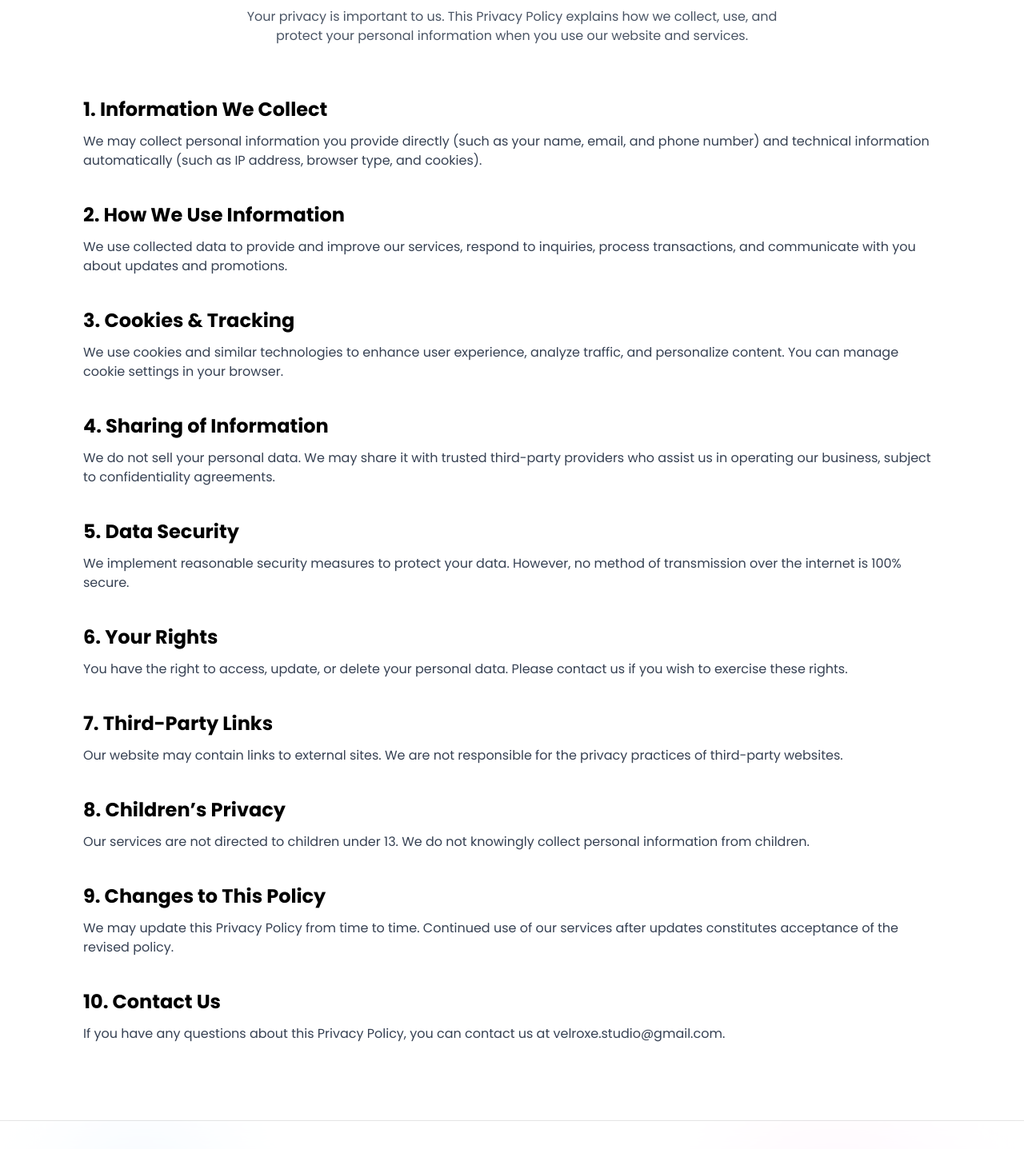
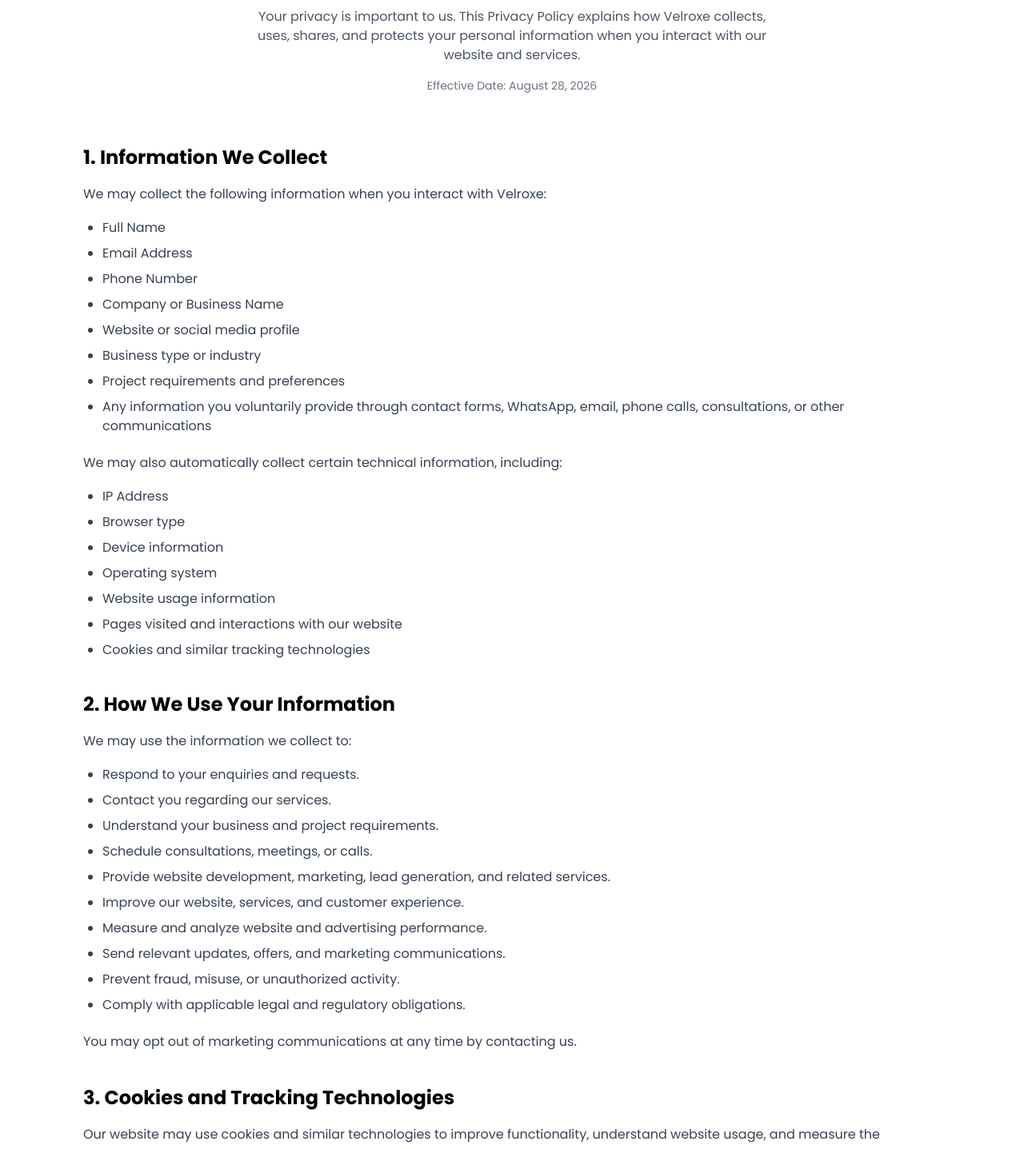
Before and after one commit to Velroxe/Velroxe, a Next.js app: page /privacy-policy in a window 1280 px wide. Shown: the part 215-1652 px from the top of the page at 80% size. Built offline with nearby package versions, Linux system fonts and the light colour scheme.

Commit message:
privacy policy updated

```diff
--- a/src/app/privacy-policy/page.tsx
+++ b/src/app/privacy-policy/page.tsx
@@ -11,10 +11,15 @@
       <h1 className="text-4xl md:text-5xl font-bold mb-4">
         Privacy Policy
       </h1>
+
       <p className="text-gray-600 dark:text-gray-300 max-w-2xl mx-auto">
-        Your privacy is important to us. This Privacy Policy explains how we
-        collect, use, and protect your personal information when you use our
-        website and services.
+        Your privacy is important to us. This Privacy Policy explains how
+        Velroxe collects, uses, shares, and protects your personal information
+        when you interact with our website and services.
+      </p>
+
+      <p className="text-sm text-gray-500 dark:text-gray-400 mt-4">
+        Effective Date: August 28, 2026
       </p>
     </section>
   );
@@ -27,53 +32,160 @@
   const sections = [
     {
       title: "1. Information We Collect",
-      content:
-        "We may collect personal information you provide directly (such as your name, email, and phone number) and technical information automatically (such as IP address, browser type, and cookies).",
+      paragraphs: [
+        "We may collect the following information when you interact with Velroxe:",
+      ],
+      list: [
+        "Full Name",
+        "Email Address",
+        "Phone Number",
+        "Company or Business Name",
+        "Website or social media profile",
+        "Business type or industry",
+        "Project requirements and preferences",
+        "Any information you voluntarily provide through contact forms, WhatsApp, email, phone calls, consultations, or other communications",
+      ],
+      additionalParagraphs: [
+        "We may also automatically collect certain technical information, including:",
+      ],
+      additionalList: [
+        "IP Address",
+        "Browser type",
+        "Device information",
+        "Operating system",
+        "Website usage information",
+        "Pages visited and interactions with our website",
+        "Cookies and similar tracking technologies",
+      ],
     },
+
     {
-      title: "2. How We Use Information",
-      content:
-        "We use collected data to provide and improve our services, respond to inquiries, process transactions, and communicate with you about updates and promotions.",
+      title: "2. How We Use Your Information",
+      paragraphs: [
+        "We may use the information we collect to:",
+      ],
+      list: [
+        "Respond to your enquiries and requests.",
+        "Contact you regarding our services.",
+        "Understand your business and project requirements.",
+        "Schedule consultations, meetings, or calls.",
+        "Provide website development, marketing, lead generation, and related services.",
+        "Improve our website, services, and customer experience.",
+        "Measure and analyze website and advertising performance.",
+        "Send relevant updates, offers, and marketing communications.",
+        "Prevent fraud, misuse, or unauthorized activity.",
+        "Comply with applicable legal and regulatory obligations.",
+      ],
+      additionalParagraphs: [
+        "You may opt out of marketing communications at any time by contacting us.",
+      ],
     },
+
     {
-      title: "3. Cookies & Tracking",
-      content:
-        "We use cookies and similar technologies to enhance user experience, analyze traffic, and personalize content. You can manage cookie settings in your browser.",
+      title: "3. Cookies and Tracking Technologies",
+      paragraphs: [
+        "Our website may use cookies and similar technologies to improve functionality, understand website usage, and measure the effectiveness of our marketing activities.",
+        "Depending on how our website and advertising campaigns are configured, these technologies may include:",
+      ],
+      list: [
+        "Google Analytics",
+        "Google Ads conversion tracking",
+        "Meta Pixel",
+        "Other analytics, advertising, or performance-tracking technologies",
+      ],
+      additionalParagraphs: [
+        "These technologies may help us understand how visitors interact with our website, measure conversions, and improve our advertising campaigns.",
+        "You can manage or disable cookies through your browser settings. Disabling certain cookies may affect some website functionality.",
+      ],
     },
+
     {
-      title: "4. Sharing of Information",
-      content:
-        "We do not sell your personal data. We may share it with trusted third-party providers who assist us in operating our business, subject to confidentiality agreements.",
+      title: "4. Information Sharing",
+      paragraphs: [
+        "We do not sell or rent your personal information.",
+        "We may share information with trusted third parties when reasonably necessary to operate our business and provide our services, including:",
+      ],
+      list: [
+        "Technology and hosting providers",
+        "CRM and customer-management platforms",
+        "Marketing automation platforms",
+        "Analytics providers",
+        "Advertising platforms such as Meta and Google",
+        "Communication and scheduling tools",
+        "Service providers assisting us with business operations",
+      ],
+      additionalParagraphs: [
+        "These third parties may process information on our behalf and are expected to handle personal information in accordance with applicable privacy and security requirements.",
+        "We may also disclose information where required by law, legal process, or to protect our rights, users, or business.",
+      ],
     },
+
     {
       title: "5. Data Security",
-      content:
-        "We implement reasonable security measures to protect your data. However, no method of transmission over the internet is 100% secure.",
+      paragraphs: [
+        "We implement reasonable technical and organizational measures designed to protect your personal information against unauthorized access, misuse, alteration, disclosure, or loss.",
+        "However, no method of transmission over the internet or method of electronic storage is completely secure. Therefore, we cannot guarantee absolute security of your information.",
+      ],
     },
+
     {
-      title: "6. Your Rights",
-      content:
-        "You have the right to access, update, or delete your personal data. Please contact us if you wish to exercise these rights.",
+      title: "6. Third-Party Links",
+      paragraphs: [
+        "Our website may contain links to third-party websites, platforms, or services.",
+        "These third-party websites operate independently and may have their own privacy policies and practices. Velroxe is not responsible for the privacy practices, security, or content of third-party websites.",
+        "We encourage you to review the privacy policies of any third-party websites you visit.",
+      ],
     },
+
     {
-      title: "7. Third-Party Links",
-      content:
-        "Our website may contain links to external sites. We are not responsible for the privacy practices of third-party websites.",
+      title: "7. Your Privacy Rights",
+      paragraphs: [
+        "Depending on applicable law and your jurisdiction, you may have the right to:",
+      ],
+      list: [
+        "Request access to the personal information we hold about you.",
+        "Request correction of inaccurate or incomplete information.",
+        "Request deletion of your personal information.",
+        "Withdraw consent where processing is based on consent.",
+        "Opt out of marketing communications.",
+        "Request information about how your personal information is processed.",
+      ],
+      additionalParagraphs: [
+        "To exercise any applicable rights, you can contact us using the details provided below.",
+      ],
     },
+
     {
-      title: "8. Children’s Privacy",
-      content:
-        "Our services are not directed to children under 13. We do not knowingly collect personal information from children.",
+      title: "8. Data Retention",
+      paragraphs: [
+        "We retain personal information only for as long as reasonably necessary for the purposes described in this Privacy Policy, including providing services, maintaining business records, complying with legal obligations, resolving disputes, and enforcing our agreements.",
+        "When personal information is no longer reasonably required, we may securely delete or anonymize it, subject to applicable legal requirements.",
+      ],
     },
+
     {
-      title: "9. Changes to This Policy",
-      content:
-        "We may update this Privacy Policy from time to time. Continued use of our services after updates constitutes acceptance of the revised policy.",
+      title: "9. Children's Privacy",
+      paragraphs: [
+        "Our services are not intended for individuals under the age of 18.",
+        "We do not knowingly collect personal information from children under 18. If you believe that a child has provided us with personal information, please contact us so that we can take appropriate steps to remove the information.",
+      ],
     },
+
     {
-      title: "10. Contact Us",
-      content:
-        "If you have any questions about this Privacy Policy, you can contact us at velroxe.studio@gmail.com.",
+      title: "10. Changes to This Privacy Policy",
+      paragraphs: [
+        "We may update this Privacy Policy from time to time to reflect changes to our services, business practices, legal requirements, or privacy practices.",
+        "Any changes will be posted on this page along with an updated Effective Date.",
+        "We encourage you to review this Privacy Policy periodically.",
+      ],
+    },
+
+    {
+      title: "11. Contact Us",
+      paragraphs: [
+        "If you have any questions, concerns, or requests regarding this Privacy Policy or how we handle your personal information, please contact us:",
+      ],
+      contact: true,
     },
   ];
 
@@ -82,8 +194,58 @@
       <div className="space-y-10">
         {sections.map((sec, idx) => (
           <div key={idx}>
-            <h2 className="text-2xl font-bold mb-3">{sec.title}</h2>
-            <p className="text-gray-700 dark:text-gray-300">{sec.content}</p>
+            <h2 className="text-2xl font-bold mb-4">{sec.title}</h2>
+
+            {sec.paragraphs?.map((paragraph, pIdx) => (
+              <p
+                key={pIdx}
+                className="text-gray-700 dark:text-gray-300 mb-4 leading-7"
+              >
+                {paragraph}
+              </p>
+            ))}
+
+            {sec.list && (
+              <ul className="list-disc pl-6 space-y-2 text-gray-700 dark:text-gray-300 mb-5">
+                {sec.list.map((item, itemIdx) => (
+                  <li key={itemIdx}>{item}</li>
+                ))}
+              </ul>
+            )}
+
+            {sec.additionalParagraphs?.map((paragraph, pIdx) => (
+              <p
+                key={pIdx}
+                className="text-gray-700 dark:text-gray-300 mb-4 leading-7"
+              >
+                {paragraph}
+              </p>
+            ))}
+
+            {sec.additionalList && (
+              <ul className="list-disc pl-6 space-y-2 text-gray-700 dark:text-gray-300 mb-5">
+                {sec.additionalList.map((item, itemIdx) => (
+                  <li key={itemIdx}>{item}</li>
+                ))}
+              </ul>
+            )}
+
+            {sec.contact && (
+              <div className="text-gray-700 dark:text-gray-300 space-y-2 leading-7">
+                <p>
+                  <strong>Velroxe</strong>
+                </p>
+                <p>
+                  <strong>Email:</strong> team@velroxe.com
+                </p>
+                <p>
+                  <strong>Website:</strong> velroxe.com
+                </p>
+                <p>
+                  <strong>Location:</strong> New Delhi, India
+                </p>
+              </div>
+            )}
           </div>
         ))}
       </div>
@@ -96,9 +258,7 @@
 // =====================
 export default function PrivacyPolicyPage() {
   return (
-    <div className='relative w-full h-fit px-6 md:px-12 lg:px-20'>
-      {/* Page layout paddings */}
-
+    <div className="relative w-full h-fit px-6 md:px-12 lg:px-20">
       <PrivacyHero />
       <PrivacyContent />
     </div>
```
Also changed, not shown: 1 other file (tests, documents, lock files or other folders).
